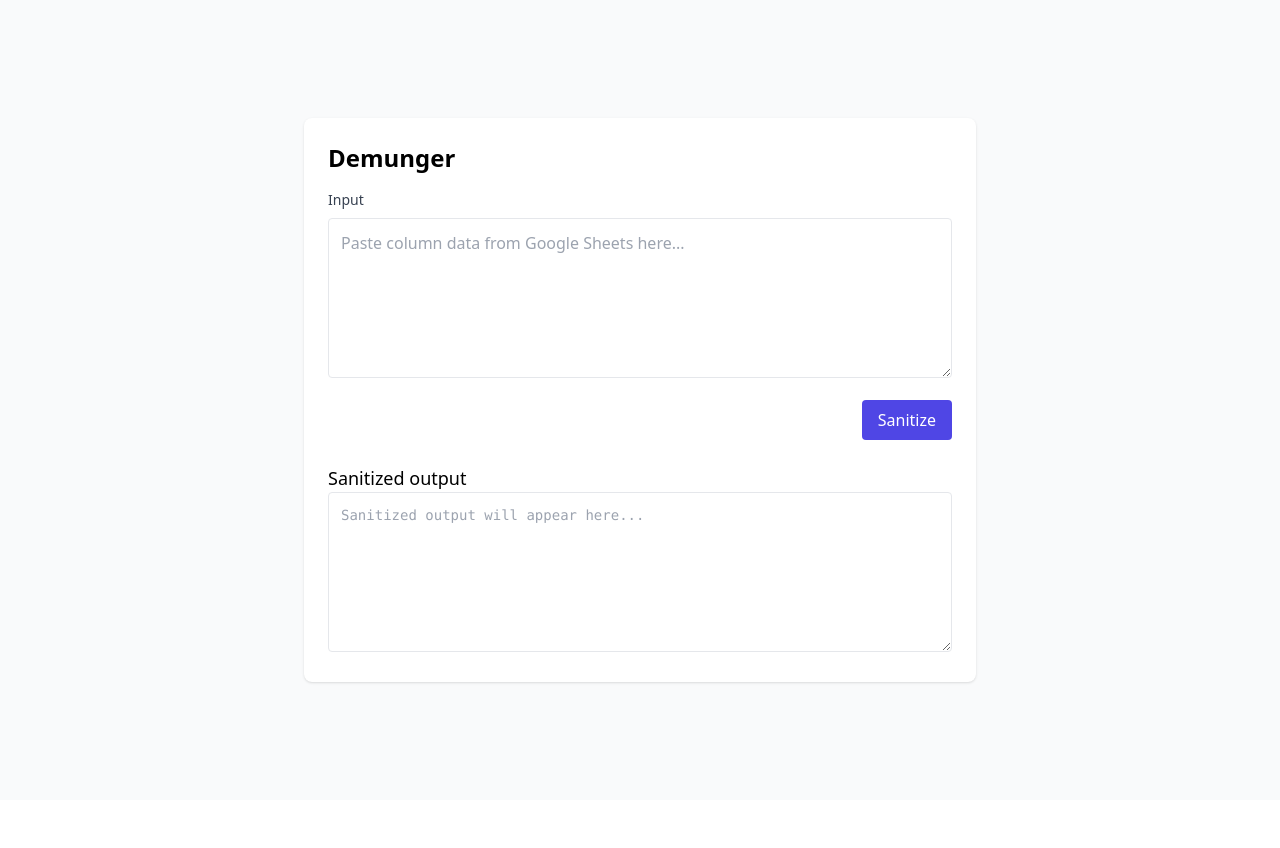
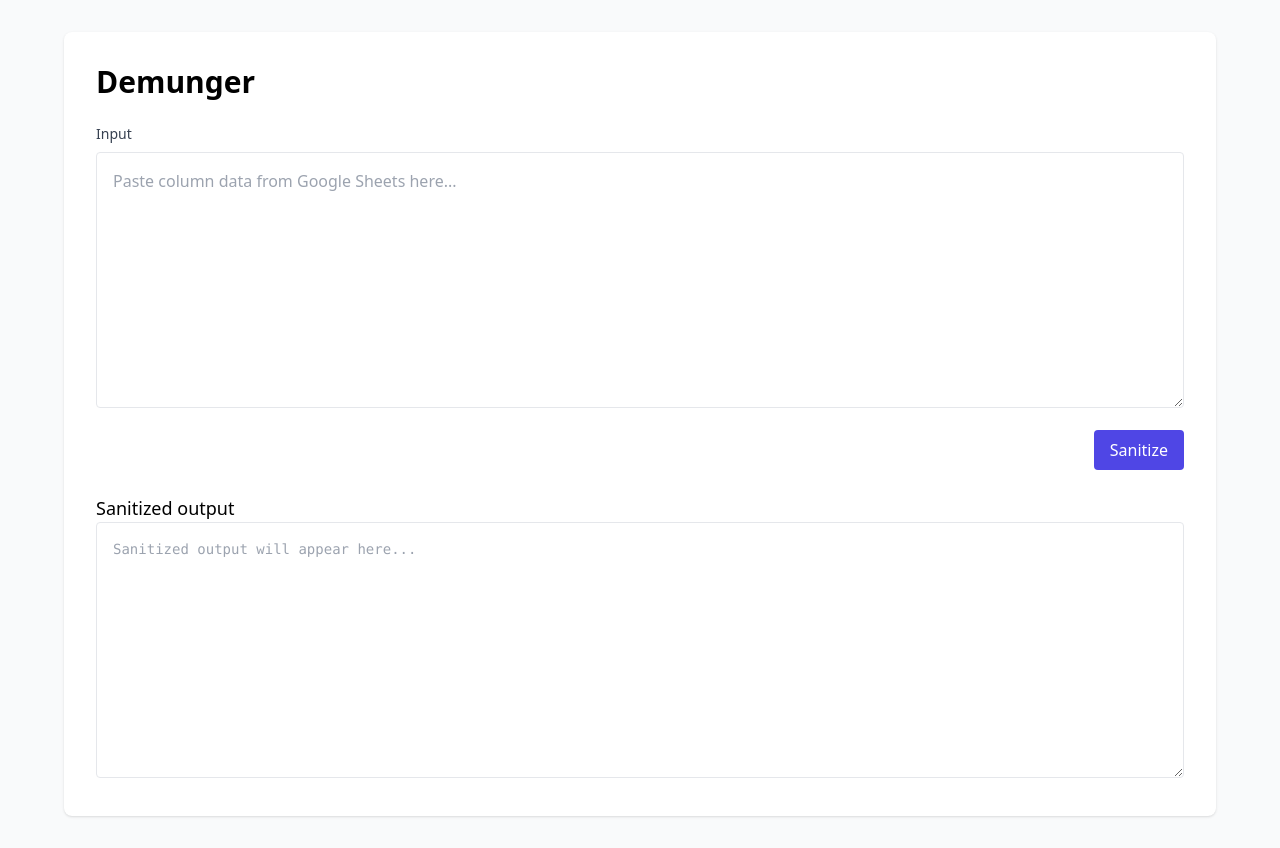
Before and after one commit to cskevint/demunger, a React (Vite) app: page / in a window 1280 px wide. Before the commit the page ends 800 px from the top, so only its background shows below. Built offline with nearby package versions, Linux system fonts and the light colour scheme.

Commit message:
use more of the screen

```diff
--- a/src/App.jsx
+++ b/src/App.jsx
@@ -22,13 +22,13 @@ export default function App() {
   }
 
   return (
-    <div className="min-h-screen bg-gray-50 flex items-center justify-center p-6">
-      <div className="w-full max-w-2xl bg-white shadow rounded-lg p-6">
-        <h1 className="text-2xl font-semibold mb-4">Demunger</h1>
+    <div className="min-h-screen bg-gray-50 p-8">
+      <div className="w-full max-w-6xl mx-auto bg-white shadow rounded-lg p-8">
+        <h1 className="text-3xl font-semibold mb-6">Demunger</h1>
 
         <label className="block text-sm font-medium text-gray-700 mb-2">Input</label>
         <textarea
-          className="w-full border rounded p-3 resize-y h-40 focus:outline-none focus:ring-2 focus:ring-indigo-500"
+          className="w-full border rounded p-4 resize-y h-64 focus:outline-none focus:ring-2 focus:ring-indigo-500"
           value={input}
           onChange={(e) => setInput(e.target.value)}
           placeholder="Paste column data from Google Sheets here..."
@@ -45,7 +45,7 @@ export default function App() {
 
         <h2 className="mt-6 text-lg font-medium">Sanitized output</h2>
         <textarea
-          className="w-full border rounded p-3 resize-y h-40 focus:outline-none focus:ring-2 focus:ring-indigo-500 font-mono text-sm"
+          className="w-full border rounded p-4 resize-y h-64 focus:outline-none focus:ring-2 focus:ring-indigo-500 font-mono text-sm"
           value={sanitizedOutput}
           readOnly
           placeholder="Sanitized output will appear here..."
```
